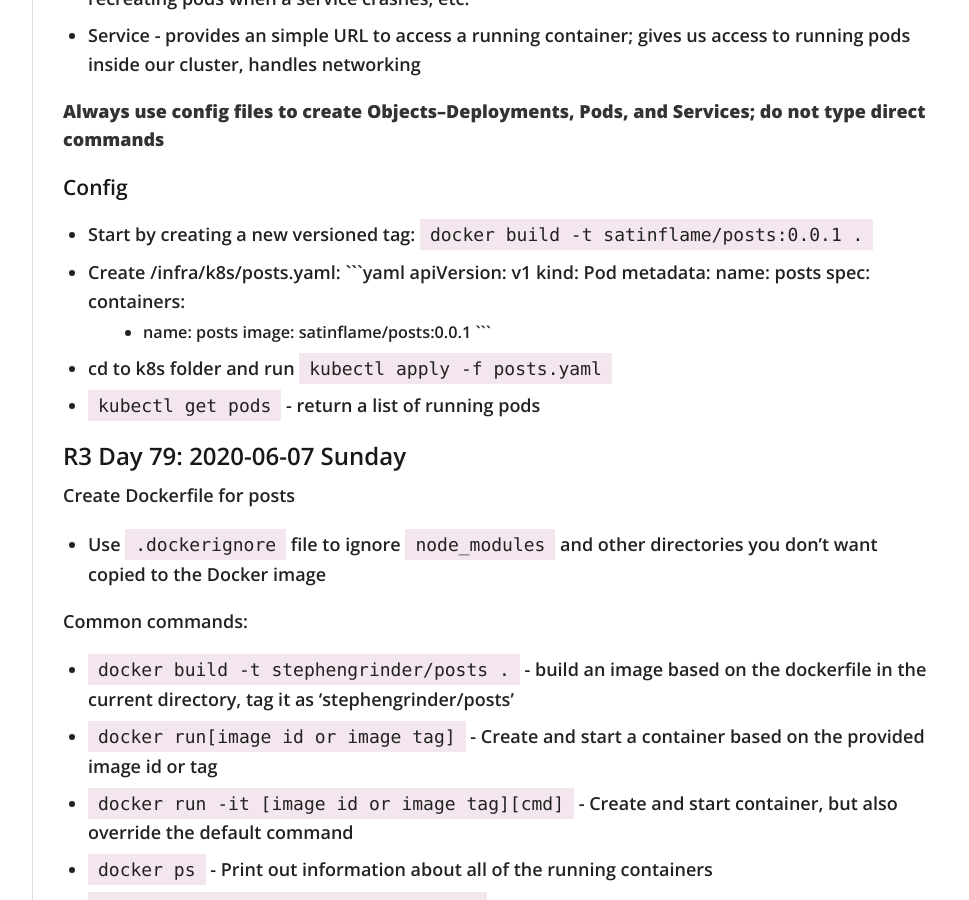
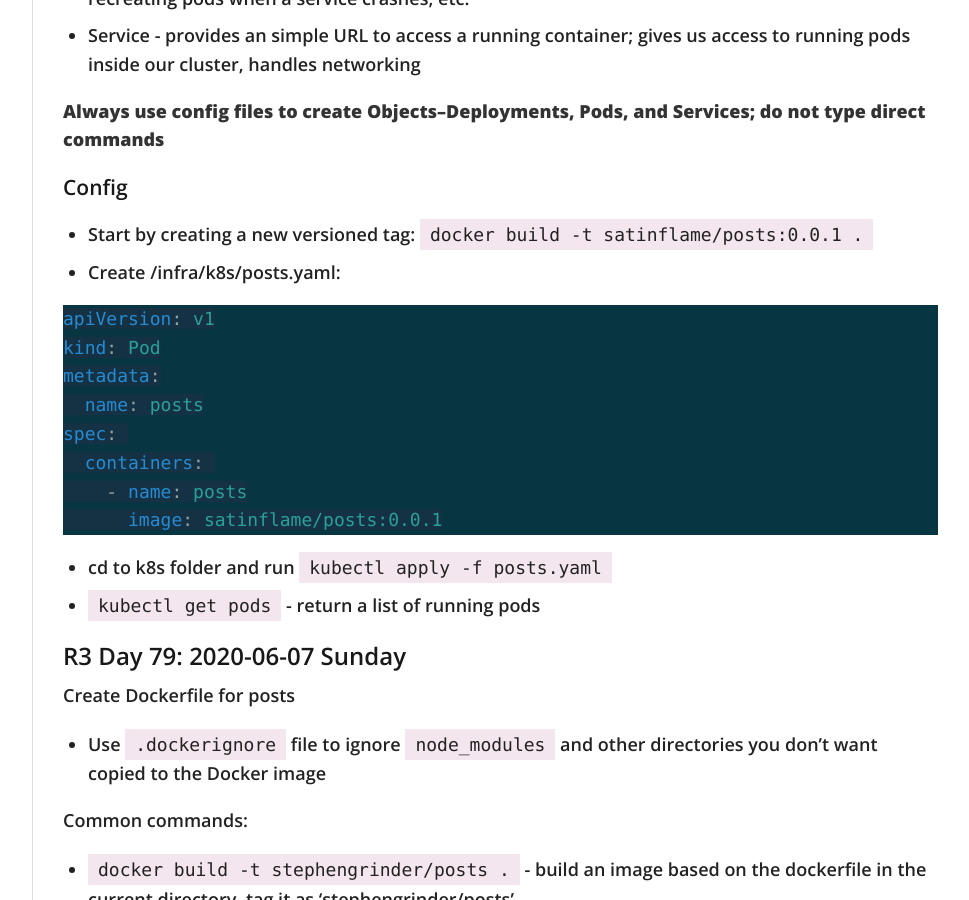
Before and after one commit to virtual/100daysofcode, a Jekyll site: the page built from index.md, in a window 1280 px wide and 900 px high, scrolled down 4680 px. Shown: the whole window, without its empty margins (272-1241 px from the left). Built offline with Jekyll 4.4.1, drawn with Linux system fonts in a browser that asks for light colours; nearby versions of some CDN libraries; our own code applies the rules of GitHub Pages for plain Markdown files.

Commit message:
attempt to fix code block langs

````diff
--- a/index.md
+++ b/index.md
@@ -149,6 +149,7 @@ __Always use config files to create Objects--Deployments, Pods, and Services; do
 
 - Start by creating a new versioned tag: `docker build -t satinflame/posts:0.0.1 .`
 - Create /infra/k8s/posts.yaml:
+
 ```yaml
 apiVersion: v1
 kind: Pod
@@ -159,6 +160,7 @@ spec:
     - name: posts
       image: satinflame/posts:0.0.1
 ```
+
 - cd to k8s folder and run `kubectl apply -f posts.yaml`
 - `kubectl get pods` - return a list of running pods
 
@@ -189,7 +191,7 @@ Kubernetes is a tool for running many different containers
 
 Initial Attempt:
 
-```Dockerfile
+```dockerfile
 # base image
 FROM alpine
 # Install dependencies
@@ -240,7 +242,7 @@ Making changes to the local files
 
 Our final, awesome Dockerfile:
 
-```Dockerfile
+```dockerfile
 # base image
 FROM node:alpine
 # Create work directory
````
